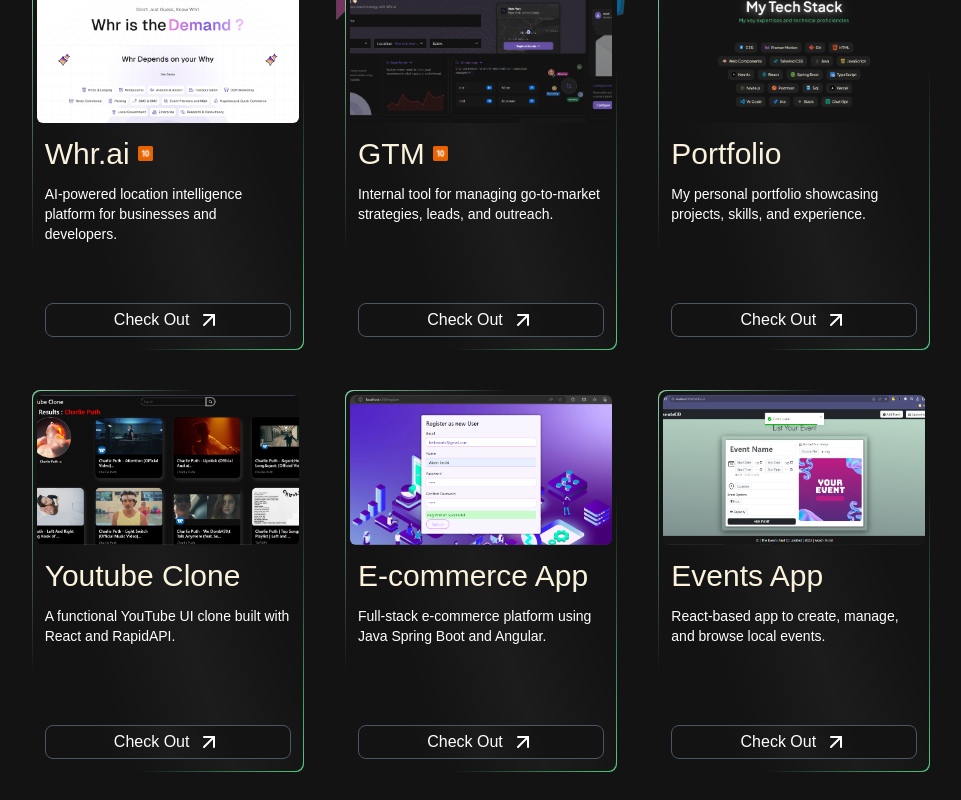
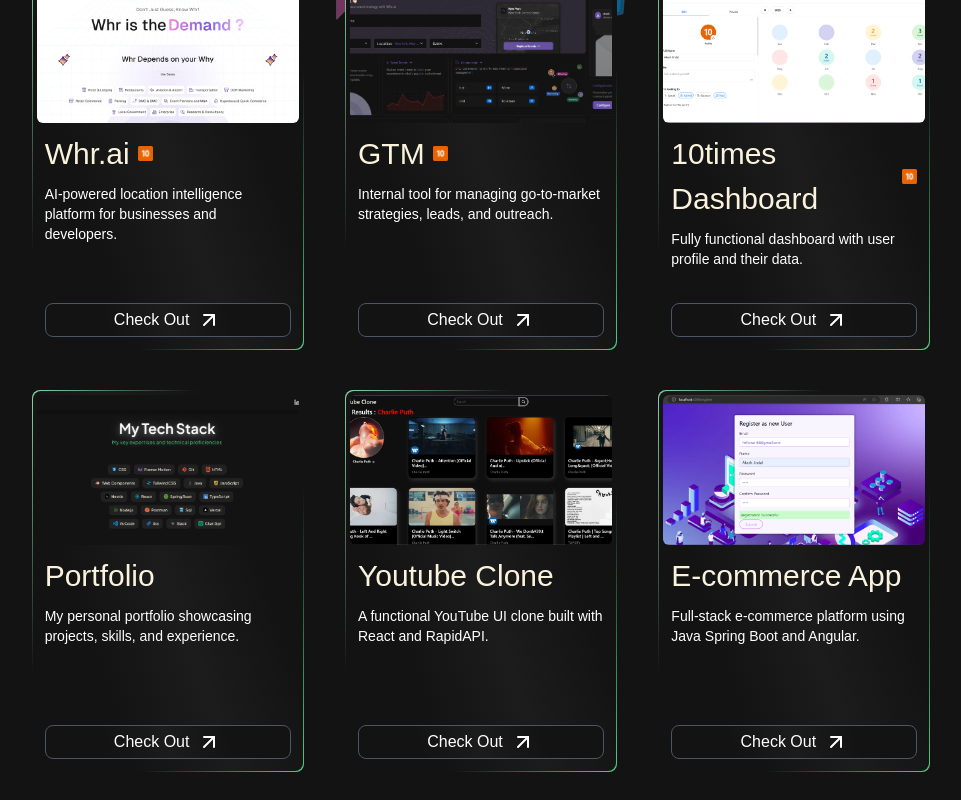
Before and after one commit to Mate-20/portfolio, a Next.js app: page / in a window 1280 px wide. Shown: the part 2580-3380 px from the top of the page, without its empty margins (159-1120 px from the left). Built offline with nearby package versions, Linux system fonts and the light colour scheme.

Commit message:
added dashboard project

```diff
--- a/src/app/components/Projects/Project.tsx
+++ b/src/app/components/Projects/Project.tsx
@@ -5,6 +5,7 @@ import Gtm from '/public/projects/gtm.png'
 import Portfolio from '/public/projects/portfolio.png'
 import Event from '/public/projects/event.jpg'
 import Youtube from '/public/projects/youtube.png'
+import Dashboard from '/public/projects/dashboard.png'
 import Placeholder from '/public/projects/placeholder.png'
 import Ecom from '/public/projects/ecom.png'
 import SkillCircle from '/public/skillcircle.png'
@@ -52,6 +53,12 @@ const Project = () => {
       desc: "Internal tool for managing go-to-market strategies, leads, and outreach.",
       image: Gtm,
       link: "https://gtm.whr.ai/internal"
+    },
+    {
+      name: "10times Dashboard",
+      desc: "Fully functional dashboard with user profile and their data.",
+      image: Dashboard,
+      link: "https://10times.com/dashboard/profile"
     },
     {
       name: "Portfolio",
--- a/src/app/components/Projects/ProjectCard.tsx
+++ b/src/app/components/Projects/ProjectCard.tsx
@@ -54,7 +54,7 @@ const ProjectCard = ({ project }: Props) => {
           <div className='flex flex-col gap-2'>
             <div className="font-medium text-[30px] bg-gradient-to-r from-[#faf2dc] to-[#faf2dc] bg-clip-text text-transparent transition-all duration-300 group-hover:from-[#56ccf2] group-hover:to-[#006dff] flex items-center gap-2">
               {project.name}
-              {project.link.includes("whr") && <Image src={TenTimesLogo} alt='logo' width={15}/>}
+              {(project.link.includes("whr") || project.link.includes("10times")) && <Image src={TenTimesLogo} alt='logo' width={15}/>}
             </div>
             <div className='text-white text-sm'>{project.desc}</div>
           </div>
```
Also changed, not shown: public/projects/dashboard.png (added).
